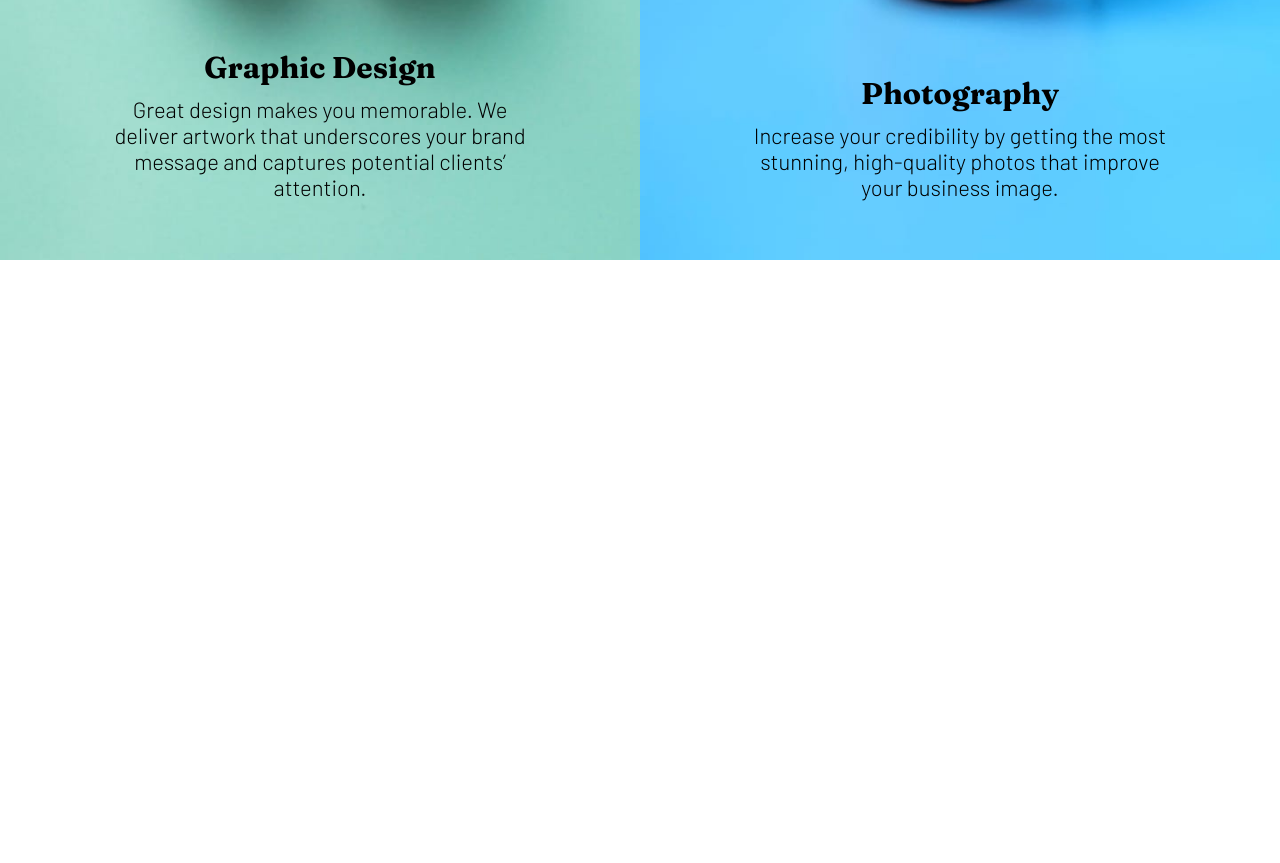
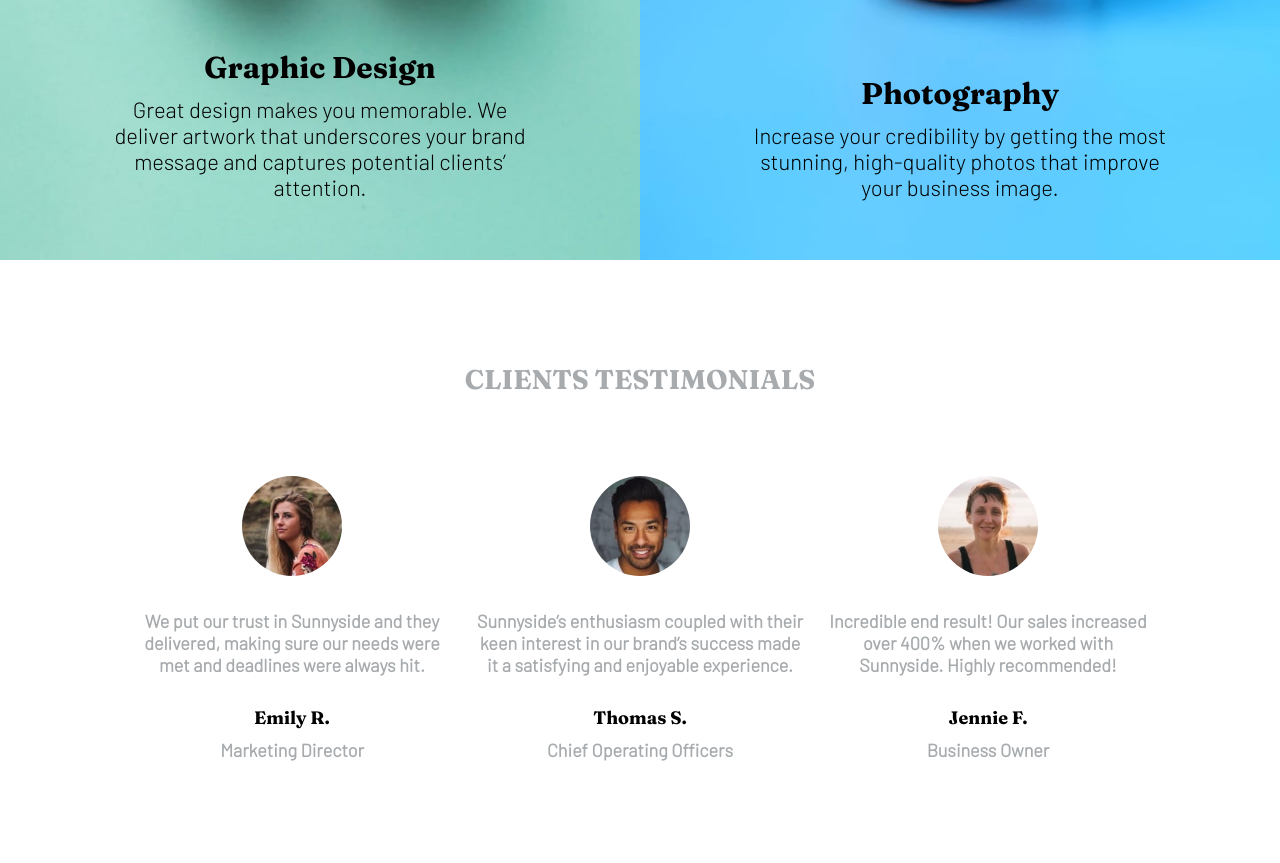
Before and after one commit to mboto-julius/sunnyside-agency, a plain HTML site: page index.html in a window 1280 px wide. Shown: the part 2133-2996 px from the top of the page. Before the commit the page ends 2393 px from the top, so only its background shows below. Drawn offline with Linux system fonts and the light colour scheme.

Commit message:
add testimonial section

```diff
--- a/css/main.css
+++ b/css/main.css
@@ -192,8 +192,58 @@
     font-size: 22px;
   }
 
+  /* ----- testimonial section ------ */
+  .testimonial-section{
+    padding:8% 10%;
+  }
 
+  .testimonial-heading{
+    text-align: center;
+  }
 
+  .testimonial-heading h1, .testimonial-description, .testimonial-client p:nth-child(2){
+    color: var(--grayish-blue);
+  }
+
+  .testimonial-row{
+    display: grid;
+    grid-template-columns: repeat(3, 1fr);
+    gap: 0 20px;
+  }
+
+  .testimonial-col, .testimonial-client{
+    display: flex;
+    flex-direction: column;
+  }
+
+  .testimonial-col{
+    padding-top: 80px;
+    justify-content: center;
+    align-items: center;
+    gap: 30px 0;
+  }
+
+  .testimonial-image img{
+    height: 100px;
+    width: 100px;
+    border-radius: 100%;
+  }
+
+  .testimonial-description, .testimonial-client{
+    text-align: center;
+  }
+
+  .testimonial-description{
+    font-weight: 600;
+  }
+
+  .testimonial-client p:nth-child(2){
+    font-weight: 600;
+  }
+
+  .testimonial-client{
+    gap: 10px;
+  }
 
 
   /* Extra small devices (phones, 600px and down) */
--- a/index.html
+++ b/index.html
@@ -112,6 +112,62 @@
         </div>
       </div>
     </section>
+    <!-- hero section end -->
+
+    <!-- testiminial section start -->
+    <section class="testimonial-section">
+      <div class="testimonial-heading">
+        <h1 class="fraunces-font-family">CLIENTS TESTIMONIALS</h1>
+      </div>
+      <div class="testimonial-row">
+        <div class="testimonial-col">
+          <div class="testimonial-image">
+            <img src="/images/image-emily.jpg" alt="emily_photo" />
+          </div>
+          <div class="testimonial-description">
+            <p>
+              We put our trust in Sunnyside and they delivered, making sure our
+              needs were met and deadlines were always hit.
+            </p>
+          </div>
+          <div class="testimonial-client">
+            <p class="fraunces-font-family">Emily R.</p>
+            <p>Marketing Director</p>
+          </div>
+        </div>
+        <div class="testimonial-col">
+          <div class="testimonial-image">
+            <img src="/images/image-thomas.jpg" alt="emily_photo" />
+          </div>
+          <div class="testimonial-description">
+            <p>
+              Sunnyside’s enthusiasm coupled with their keen interest in our
+              brand’s success made it a satisfying and enjoyable experience.
+            </p>
+          </div>
+          <div class="testimonial-client">
+            <p class="fraunces-font-family">Thomas S.</p>
+            <p>Chief Operating Officers</p>
+          </div>
+        </div>
+        <div class="testimonial-col">
+          <div class="testimonial-image">
+            <img src="/images/image-jennie.jpg" alt="emily_photo" />
+          </div>
+          <div class="testimonial-description">
+            <p>
+              Incredible end result! Our sales increased over 400% when we
+              worked with Sunnyside. Highly recommended!
+            </p>
+          </div>
+          <div class="testimonial-client">
+            <p class="fraunces-font-family">Jennie F.</p>
+            <p>Business Owner</p>
+          </div>
+        </div>
+      </div>
+    </section>
+    <!-- testimonial section end -->
 
     <script src="/js/main.js"></script>
   </body>
```
